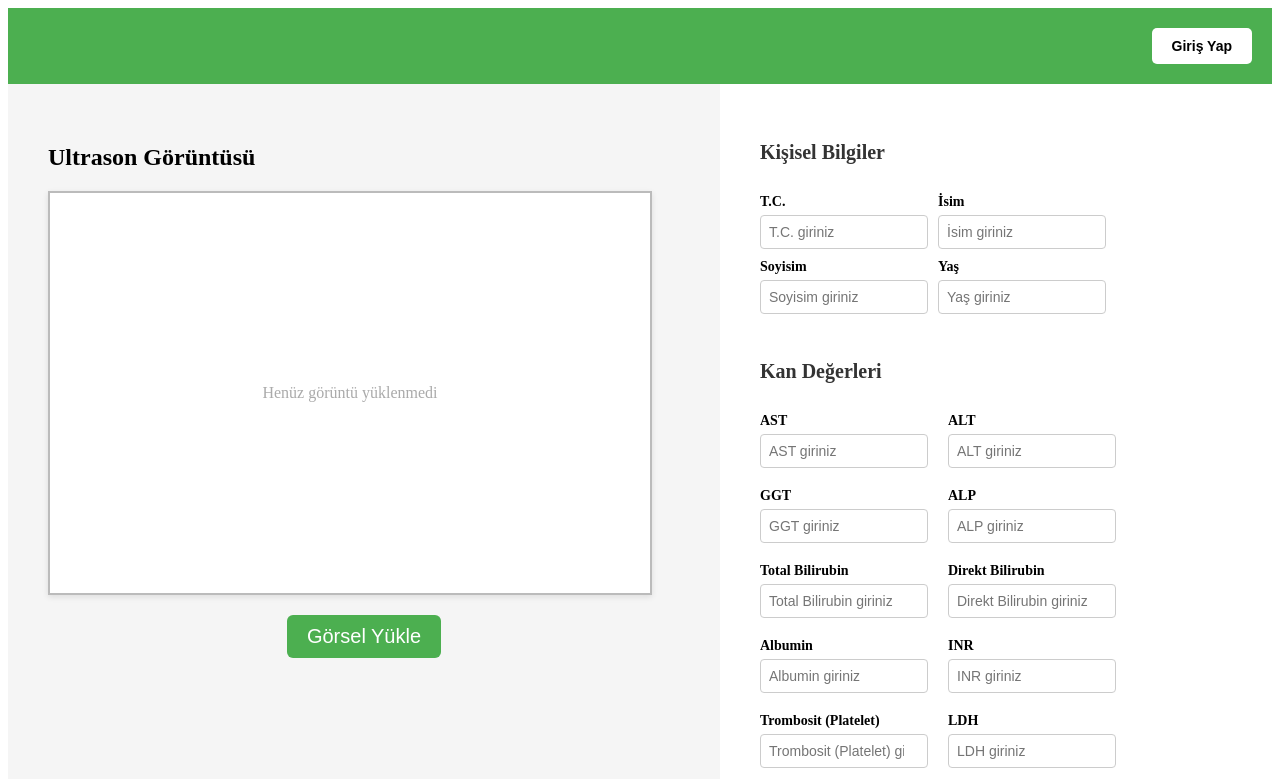
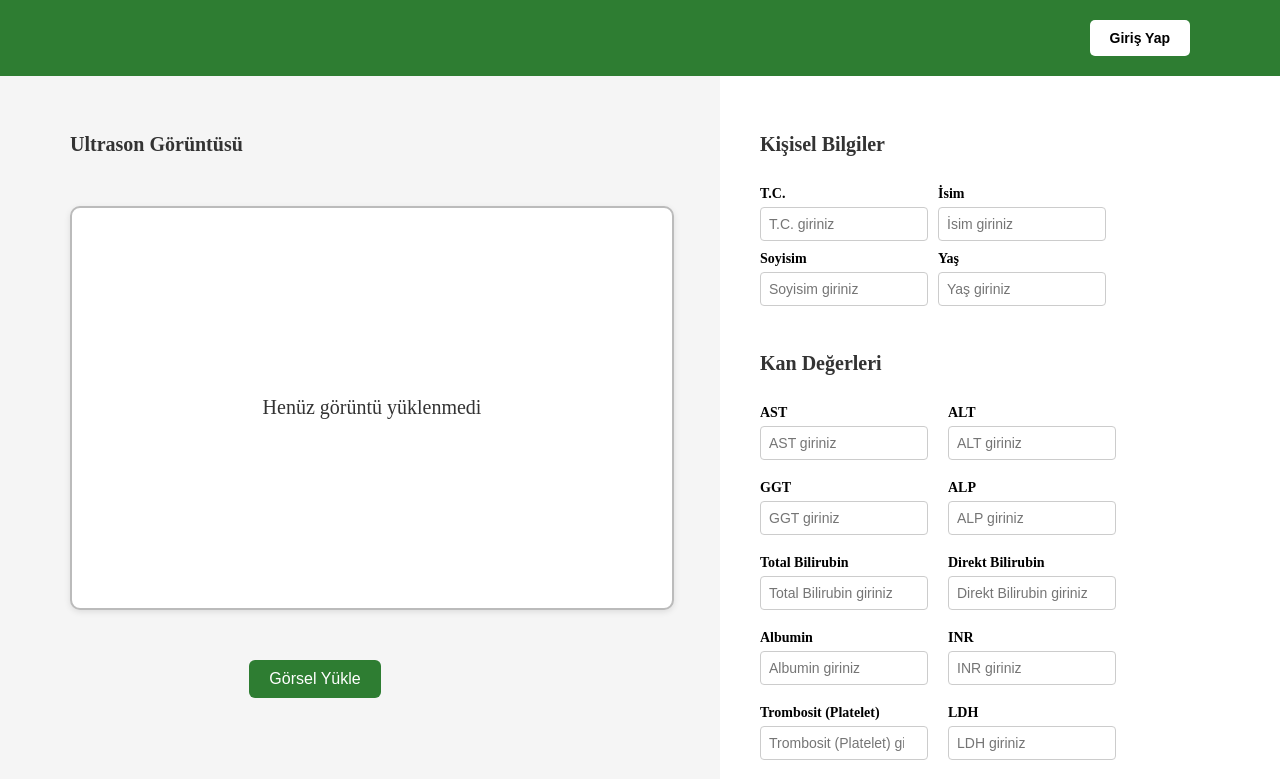
Before and after one commit to kvsrsmz/FibrozisEvreTahmini, a React (Create React App) app: page / in a window 1280 px wide. Shown: the top 779 px of the page. Built offline with nearby package versions, Linux system fonts and the light colour scheme.

Commit message:
Simetri hataları düzeltildi.

```diff
--- a/src/components/PersonalInfoBar.js
+++ b/src/components/PersonalInfoBar.js
@@ -3,12 +3,15 @@ import React from "react";
 const PersonalInfoBar = () => {
   return (
     <div style={{
-      backgroundColor: "#4CAF50",
+      backgroundColor: "#2E7D32",
       padding: "20px",
       color: "white",
       display: "flex",
       justifyContent: "flex-end",
-      alignItems: "center"
+      alignItems: "center",
+      width: "100vw",     // tam ekran genişliği
+      margin: "0",         // kenar boşluğu yok
+      boxSizing: "border-box"
     }}>
       <button
         style={{
@@ -19,6 +22,7 @@ const PersonalInfoBar = () => {
           border: "none",
           fontWeight: "bold",
           fontSize: "14px",
+          marginRight: "70px",
           cursor: "pointer"
         }}
       >
--- /dev/null
+++ b/src/index.css
@@ -0,0 +1,5 @@
+/* Tüm sayfa kenar boşluklarını sıfırla */
+body, html {
+  margin: 0;
+  padding: 0;
+}
--- a/src/index.js
+++ b/src/index.js
@@ -1,6 +1,7 @@
 import React from "react";
 import ReactDOM from "react-dom/client";
 import App from "./App";
+import './index.css'; // 👈 Bu satır önemli!
 
 const root = ReactDOM.createRoot(document.getElementById("root"));
 root.render(
--- a/src/pages/FormPage.js
+++ b/src/pages/FormPage.js
@@ -74,7 +74,7 @@ const FormPage = () => {
             justifyContent: "flex-start",
           }}
         >
-          <h2 style={{ marginBottom: "20px", fontWeight: "600" }}>
+          <h2 style={{ fontSize: "20px", marginBottom: "20px", marginLeft:"30px", color: "#333" }}>
             Ultrason Görüntüsü
           </h2>
 
@@ -84,7 +84,7 @@ const FormPage = () => {
               maxWidth: "600px",
               height: "400px",
               border: "2px solid #bbb",
-              borderRadius: "0px",
+              borderRadius: "10px",
               backgroundColor: "#fff",
               display: "flex",
               alignItems: "center",
@@ -92,20 +92,23 @@ const FormPage = () => {
               boxShadow: "0 2px 6px rgba(0,0,0,0.1)",
               overflow: "hidden",
               marginBottom: "20px",
+              marginTop: "30px",     // 👈 Aşağı kaydırır
+              marginLeft: "30px",    // 👈 Sağa kaydırır
             }}
           >
+
             {selectedImage ? (
               <img
                 src={selectedImage}
                 alt="Ultrason"
                 style={{
-                  width: "100%",
-                  height: "100%",
+                  width: "200%",
+                  height: "200%",
                   objectFit: "cover",
                 }}
               />
             ) : (
-              <span style={{ color: "#aaa", fontSize: "16px" }}>
+              <span style={{ fontSize: "20px", marginBottom: "0", color: "#333" }}>
                 Henüz görüntü yüklenmedi
               </span>
             )}
@@ -116,11 +119,13 @@ const FormPage = () => {
               onClick={() => document.getElementById("imageUpload").click()}
               style={{
                 padding: "10px 20px",
-                backgroundColor: "#4CAF50",
+                backgroundColor: "#2E7D32",
                 color: "#fff",
                 border: "none",
                 borderRadius: "6px",
-                fontSize: "20px",
+                fontSize: "16px",
+                marginTop: "30px",     // 👈 Aşağı kaydırır
+                marginRight: "90px",
                 cursor: "pointer",
               }}
             >
@@ -201,7 +206,7 @@ const FormPage = () => {
               fontSize: "16px",
               border: "none",
               borderRadius: "6px",
-              backgroundColor: "#4CAF50",
+              backgroundColor: "#2E7D32",
               color: "white",
               cursor: "pointer",
             }}
```
